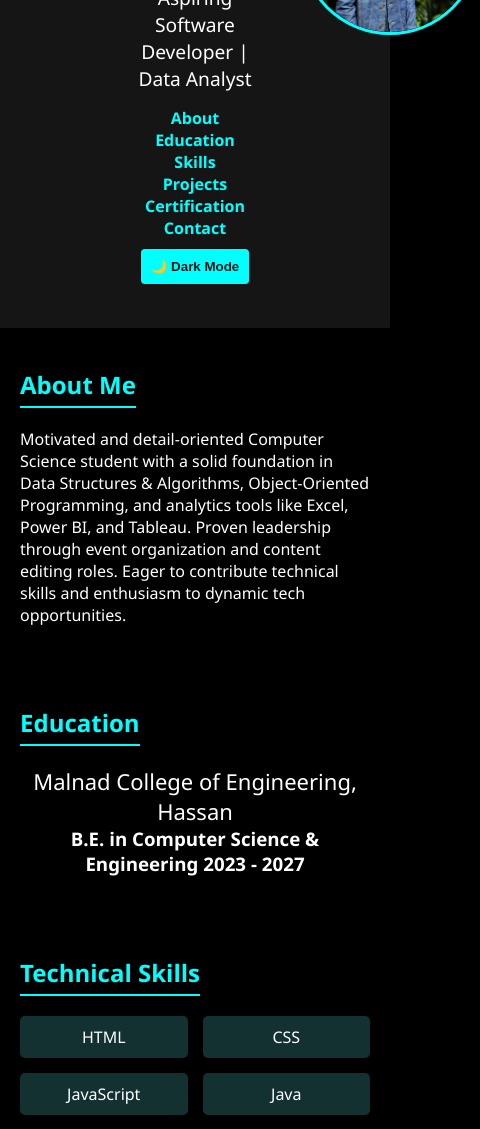
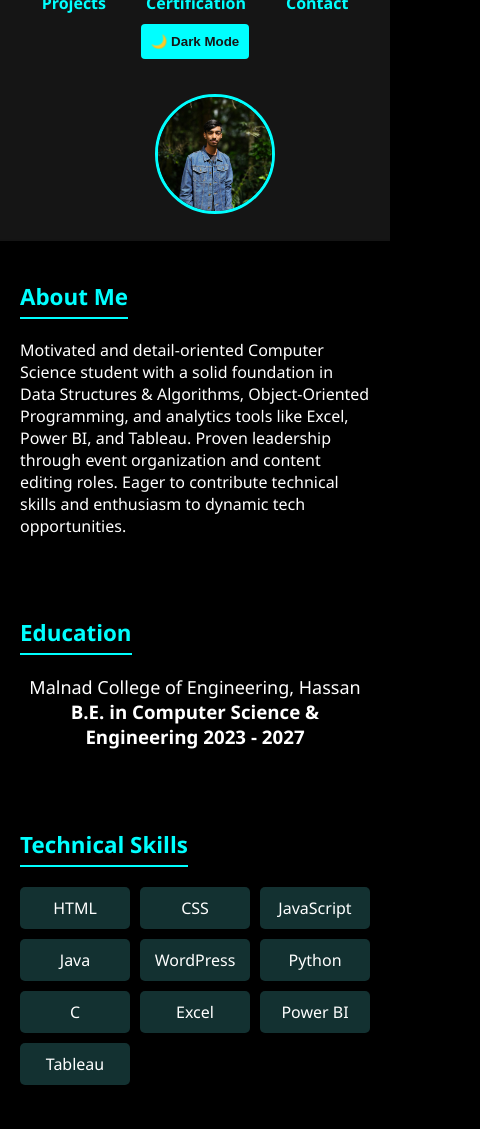
Before and after one commit to syedahmedw/portfolio-website, a plain HTML site: page index.html in a window 390 px wide. Shown: the part 182-1311 px from the top of the page, 480 px wide, since content can reach past the window. Drawn offline with Linux system fonts and the light colour scheme.

Commit message:
Update style.css
Mobile responsiveness Update

```diff
--- a/style.css
+++ b/style.css
@@ -70,7 +70,7 @@ nav{
 nav a{
     font-weight: bold;
     margin: 0 15px;
-    display: inline-block; /* needed for transform to work correctly */
+    display: inline-block;
   transition: transform 0.1s;
 }
 nav a:hover{
@@ -141,9 +141,9 @@ body.light-mode .skill:hover{
     display: grid;
     grid-template-columns: repeat(auto-fit, minmax(120px, 1fr));
     gap: 15px;
-    justify-content: center; /* Centers items horizontally */
-    max-width: 600px; /* Prevents spanning too wide */
-    margin: 0 auto; /*Centers the grid container itself */
+    justify-content: center;
+    max-width: 600px;
+    margin: 0 auto;
 }
 
 
@@ -220,15 +220,11 @@ footer{
     display: flex;
     align-items: center;
     justify-content: center;
-    /* gap: 2rem; */
-    /* flex-wrap: wrap; */
-    /* text-align: center; */
 }
 
 .hero-text {
     flex: 0.6;
     text-align: center;
-    /* flex: 0 0 auto; */
 }
 
 .hero-image img {
@@ -242,6 +238,66 @@ body.light-mode .hero-image img{
     border: 0px;
     box-shadow: 1px 1px 15px 3px #084672;
 }
+
+/* === Mobile Responsive Fix === */
+@media (max-width: 768px) {
+    header {
+        flex-direction: column;
+        padding: 20px 0;
+    }
+
+    nav {
+        display: flex;
+        flex-wrap: wrap;
+        justify-content: center;
+        gap: 10px;
+    }
+
+    .cord {
+        margin-left: 0;
+        padding: 10px;
+        max-width: 100%;
+    }
+
+    .hero-flex {
+        flex-direction: column;
+        text-align: center;
+    }
+
+    .hero-image {
+        margin-left: 0;
+        margin-top: 20px;
+    }
+
+    .hero-image img {
+        width: 120px;
+        height: 120px;
+    }
+
+    .skills-grid {
+        grid-template-columns: repeat(auto-fit, minmax(100px, 1fr));
+        max-width: 100%;
+        gap: 10px;
+    }
+
+    .project {
+        padding: 15px;
+    }
+
+    h2 {
+        font-size: 1.4rem;
+    }
+
+    #Education p {
+        font-size: 18px;
+    }
+
+    .contact-info {
+        flex-direction: column;
+        gap: 10px;
+    }
+}
+
 .hero-image {
     margin-left: 40px;
 }
```
